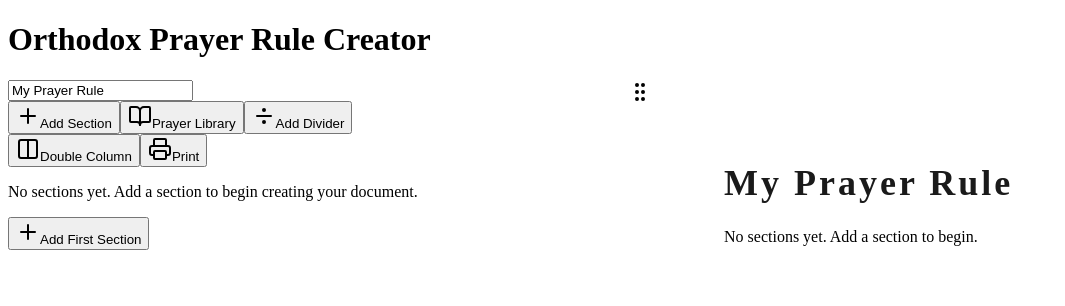
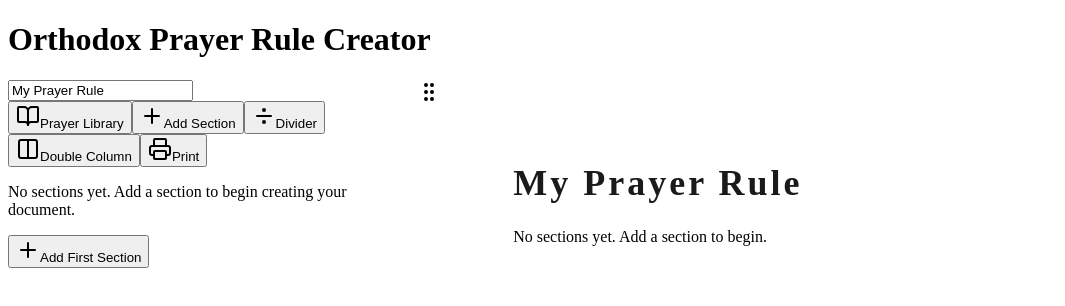
Before and after one commit to brian-zaiflow/PrayerRuleCreator, a React (Vite) app in the folder client/: page / in a window 1280 px wide. Shown: the top 306 px of the page, without its empty margins (0-1065 px from the left). Built offline with nearby package versions, Linux system fonts and the light colour scheme.

Commit message:
tweak styles

```diff
--- a/client/src/components/DocumentEditor.tsx
+++ b/client/src/components/DocumentEditor.tsx
@@ -117,25 +117,26 @@ export function DocumentEditor({
             className="text-xl font-serif"
             data-testid="input-document-title"
           />
+          <div className="space-y-2">
+            {/* Content Creation Buttons */}
             <div className="flex gap-2 flex-wrap">
               <Button
+                onClick={() => setPrayerBrowserOpen(true)}
+                variant="default"
+                size="sm"
+                data-testid="button-prayer-library"
+              >
+                <BookOpen className="w-4 h-4 mr-2" />
+                Prayer Library
+              </Button>
+              <Button
                 onClick={addSection}
-              variant="default"
+                variant="outline"
                 size="sm"
                 data-testid="button-add-section"
               >
                 <Plus className="w-4 h-4 mr-2" />
                 Add Section
-            </Button>
-            <Button
-              onClick={() => setPrayerBrowserOpen(true)}
-              variant="default"
-              size="sm"
-              className="bg-primary hover:bg-primary"
-              data-testid="button-prayer-library"
-            >
-              <BookOpen className="w-4 h-4 mr-2" />
-              Prayer Library
               </Button>
               <Button
                 onClick={addDivider}
@@ -144,9 +145,12 @@ export function DocumentEditor({
                 data-testid="button-add-divider"
               >
                 <Divide className="w-4 h-4 mr-2" />
-              Add Divider
+                Divider
               </Button>
-            <div className="flex-1" />
+            </div>
+
+            {/* Layout and Print Controls */}
+            <div className="flex gap-2 flex-wrap">
               <Button
                 onClick={() => onLayoutChange(layout === "single" ? "double" : "single")}
                 variant="outline"
@@ -174,6 +178,7 @@ export function DocumentEditor({
                 <Printer className="w-4 h-4 mr-2" />
                 Print
               </Button>
+            </div>
           </div>
         </div>
       </Card>
--- a/client/src/pages/Home.tsx
+++ b/client/src/pages/Home.tsx
@@ -26,7 +26,7 @@ export default function Home() {
       <div className="flex-1 overflow-hidden print:overflow-visible print:block print:h-auto">
         <ResizablePanelGroup direction="horizontal" className="h-full print:h-auto">
           {/* Editor Panel */}
-          <ResizablePanel defaultSize={50} minSize={30} maxSize={70} className="print:hidden">
+          <ResizablePanel defaultSize={33} minSize={25} maxSize={70} className="print:hidden">
             <DocumentEditor
               title={title}
               layout={layout}
@@ -42,7 +42,7 @@ export default function Home() {
           <ResizableHandle className="print:hidden" withHandle />
 
           {/* Preview Panel */}
-          <ResizablePanel defaultSize={50} minSize={30} maxSize={70} className="print:w-full print:h-auto">
+          <ResizablePanel defaultSize={67} minSize={30} maxSize={75} className="print:w-full print:h-auto">
             <DocumentPreview title={title} layout={layout} sections={sections} />
           </ResizablePanel>
         </ResizablePanelGroup>
```
Lines whose indentation alone changed are shown as unchanged.
